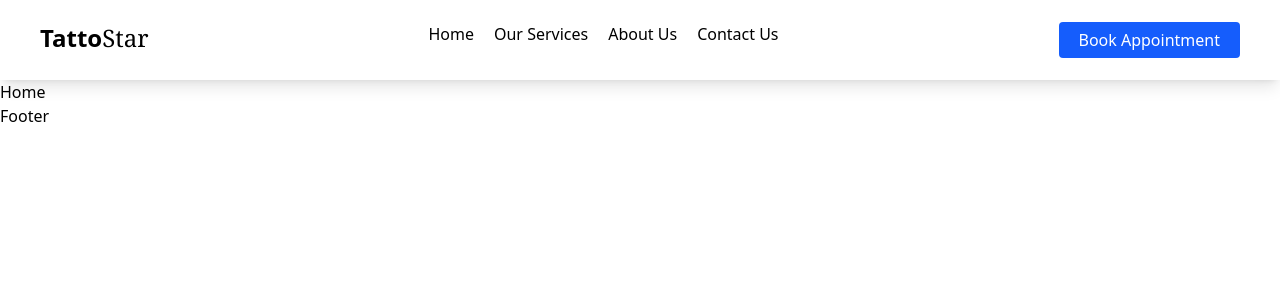
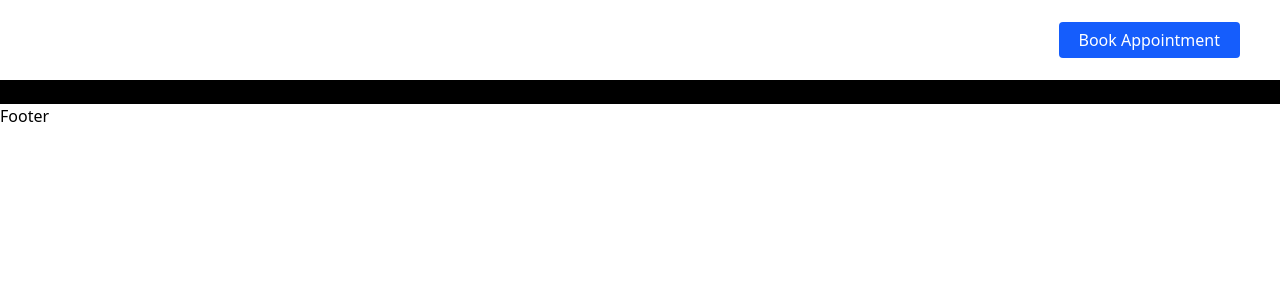
Before and after one commit to chithraksha16/tattostar, a Next.js app: page / in a window 1280 px wide. Shown: the top 300 px of the page. Built offline with nearby package versions, Linux system fonts and the light colour scheme.

Commit message:
changed white to black theme

```diff
--- a/app/page.tsx
+++ b/app/page.tsx
@@ -1,5 +1,5 @@
 export default function Home() {
   return (
-    <div>Home</div>
+    <div className="bg-black">Home</div>
   );
 }
--- a/components/Header.tsx
+++ b/components/Header.tsx
@@ -2,10 +2,10 @@ import Button from "./ui/Button"
 
 const Header = () => {
   return (
-    <div className="w-full h-20 flex items-center bgblack text-white shadow-lg">
-      <nav className="w-full px-10 flex justify-between">
-      <h3 className="text-2xl text-black font-black">Tatto<span className="font-serif font-medium">Star</span></h3>
-      <ul className="list-none flex gap-5 text-black text-base font-medium">
+    <div className="w-full h-20 flex items-center  text-white shadow-lg">
+      <nav className="w-full px-10 flex justify-between items-center">
+      <h3 className="text-2xl text-white font-black">Tatto<span className="font-serif font-medium">Star</span></h3>
+      <ul className="list-none flex gap-5 text-white text-base font-medium">
         <li>Home</li>
         <li>Our Services</li>
         <li>About Us</li>
```
